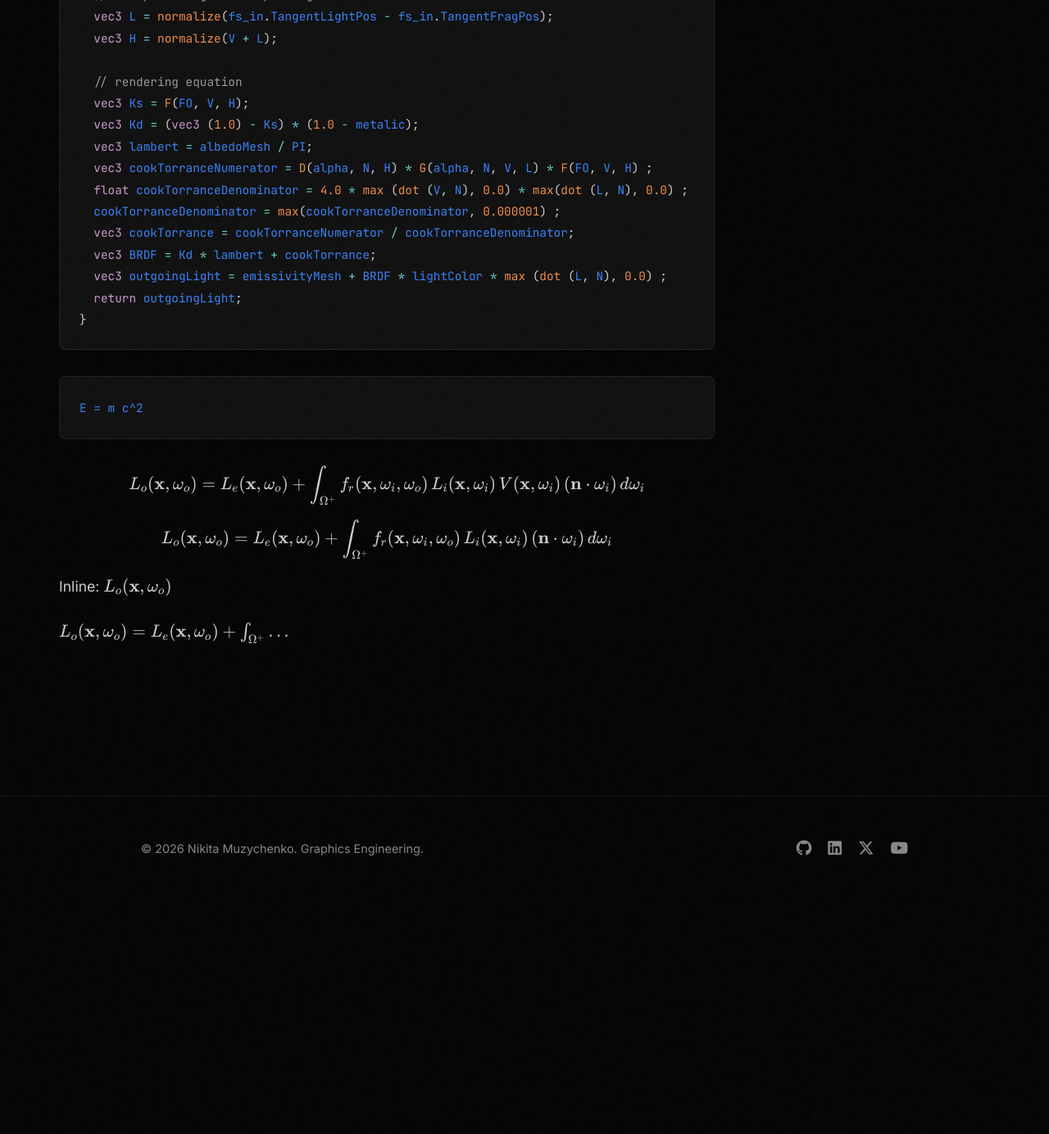
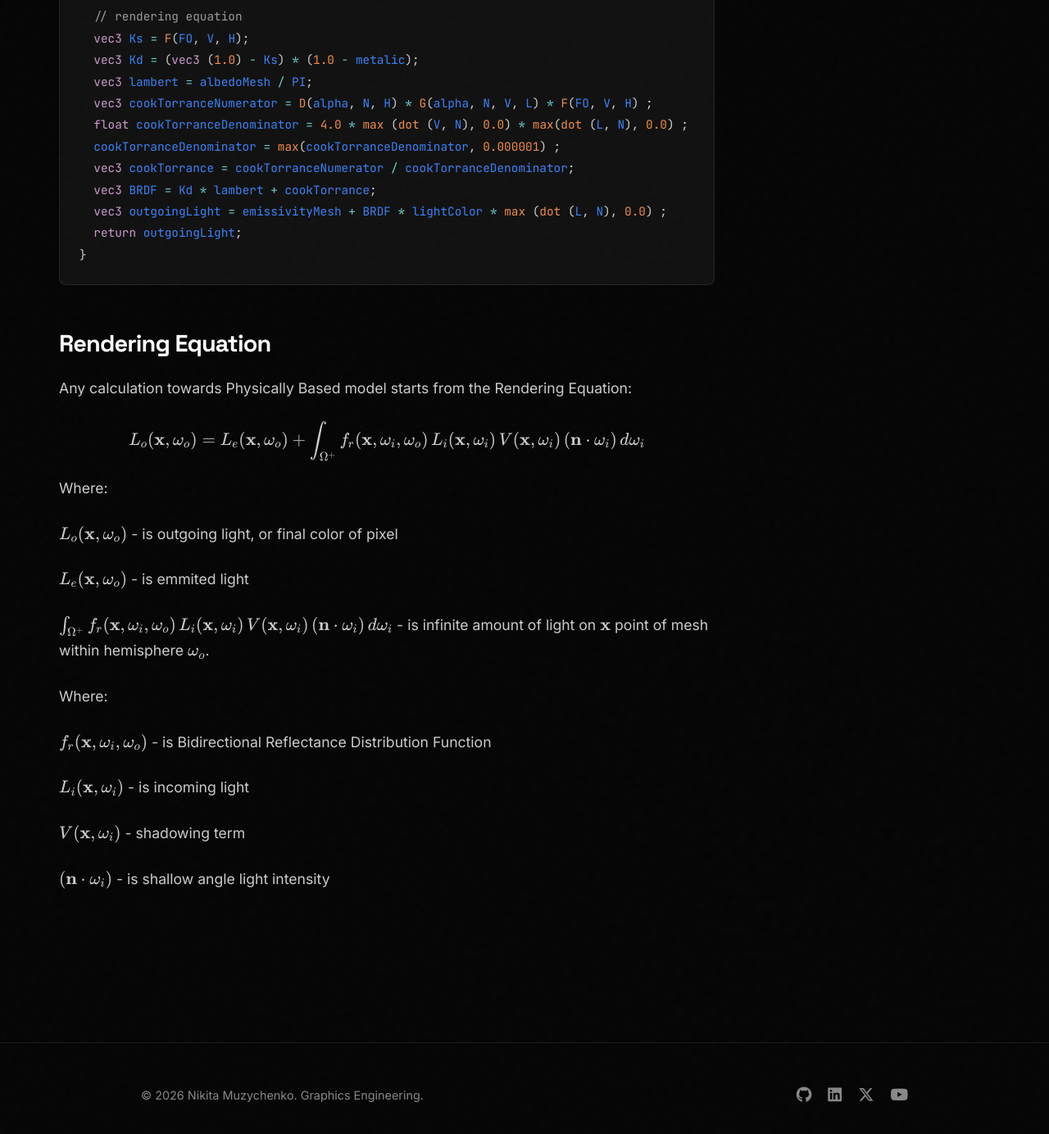
Before and after one commit to MuzychenkoNikita/MuzychenkoNikita.github.io, a Jekyll site: the page built from _posts/2026-02-22-understanding-pbr.md, in a window 1280 px wide and 1400 px high, scrolled down 1451 px. Shown: the top 1384 px of the window at 82% size. Built offline with Jekyll 4.4.1, drawn with Linux system fonts in a browser that asks for light colours; nearby versions of some CDN libraries; before the commit the page ends 2550 px from its top, so only the background shows below that; some of the changed text lies outside the part shown.

Commit message:
Update 2026-02-22-understanding-pbr.md

````diff
--- a/_posts/2026-02-22-understanding-pbr.md
+++ b/_posts/2026-02-22-understanding-pbr.md
@@ -39,17 +36,25 @@ vec3 PBR() {
   return outgoingLight;
 }
 ```
-
-```math
-E = m c^2
-```
+## Rendering Equation
+Any calculation towards Physically Based model starts from the Rendering Equation:
 
 $$L_o(\mathbf{x},\omega_o)=L_e(\mathbf{x},\omega_o)+\int_{\Omega^+}f_r(\mathbf{x},\omega_i,\omega_o)\,L_i(\mathbf{x},\omega_i)\,V(\mathbf{x}, \omega_i)\,(\mathbf{n}\cdot \omega_i)\,d\omega_i$$
 
-$$
-L_o(\mathbf{x}, \omega_o)=L_e(\mathbf{x}, \omega_o)+\int_{\Omega^+}f_r(\mathbf{x}, \omega_i, \omega_o)\,L_i(\mathbf{x}, \omega_i)\,(\mathbf{n}\cdot \omega_i)\,d\omega_i
-$$
+Where:
 
-Inline: $L_o(\mathbf{x}, \omega_o)$
+$L_o(\mathbf{x},\omega_o)$ - is outgoing light, or final color of pixel
 
-$L_o(\mathbf{x}, \omega_o)=L_e(\mathbf{x}, \omega_o)+\int_{\Omega^+}\dots$
+$L_e(\mathbf{x},\omega_o)$ - is emmited light
+
+$\int_{\Omega^+}f_r(\mathbf{x},\omega_i,\omega_o)\,L_i(\mathbf{x},\omega_i)\,V(\mathbf{x}, \omega_i)\,(\mathbf{n}\cdot \omega_i)\,d\omega_i$ - is infinite amount of light on $\mathbf{x}$ point of mesh within hemisphere $\omega_o$.
+
+Where:
+
+$f_r(\mathbf{x},\omega_i,\omega_o)\$ - is Bidirectional Reflectance Distribution Function
+
+$L_i(\mathbf{x},\omega_i)\$ - is incoming light
+
+$V(\mathbf{x}, \omega_i)\$ - shadowing term
+
+$(\mathbf{n}\cdot \omega_i)\$ - is shallow angle light intensity
````
Also changed, not shown: other parts of _posts/2026-02-22-understanding-pbr.md (+0 -3 lines).
